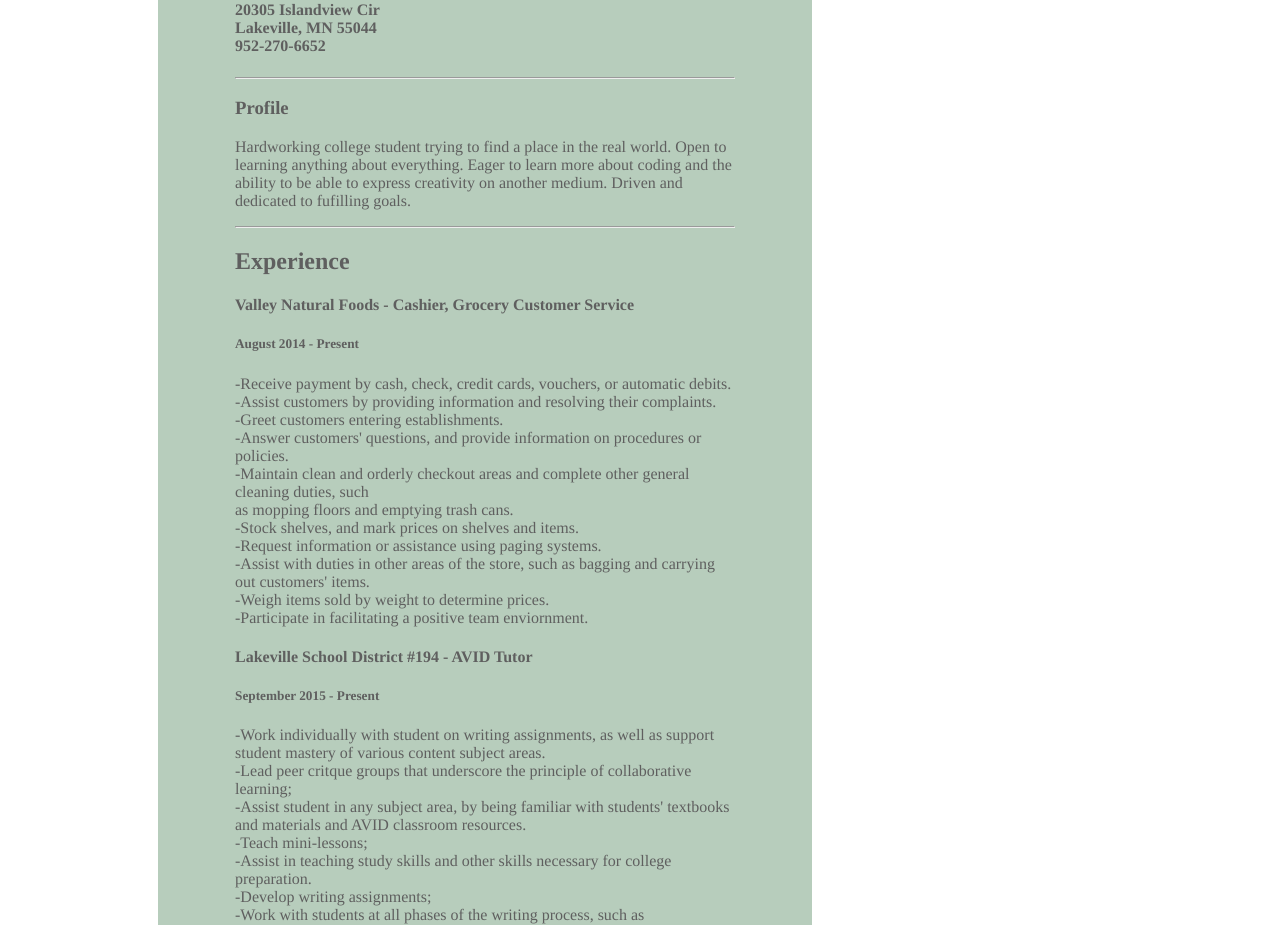
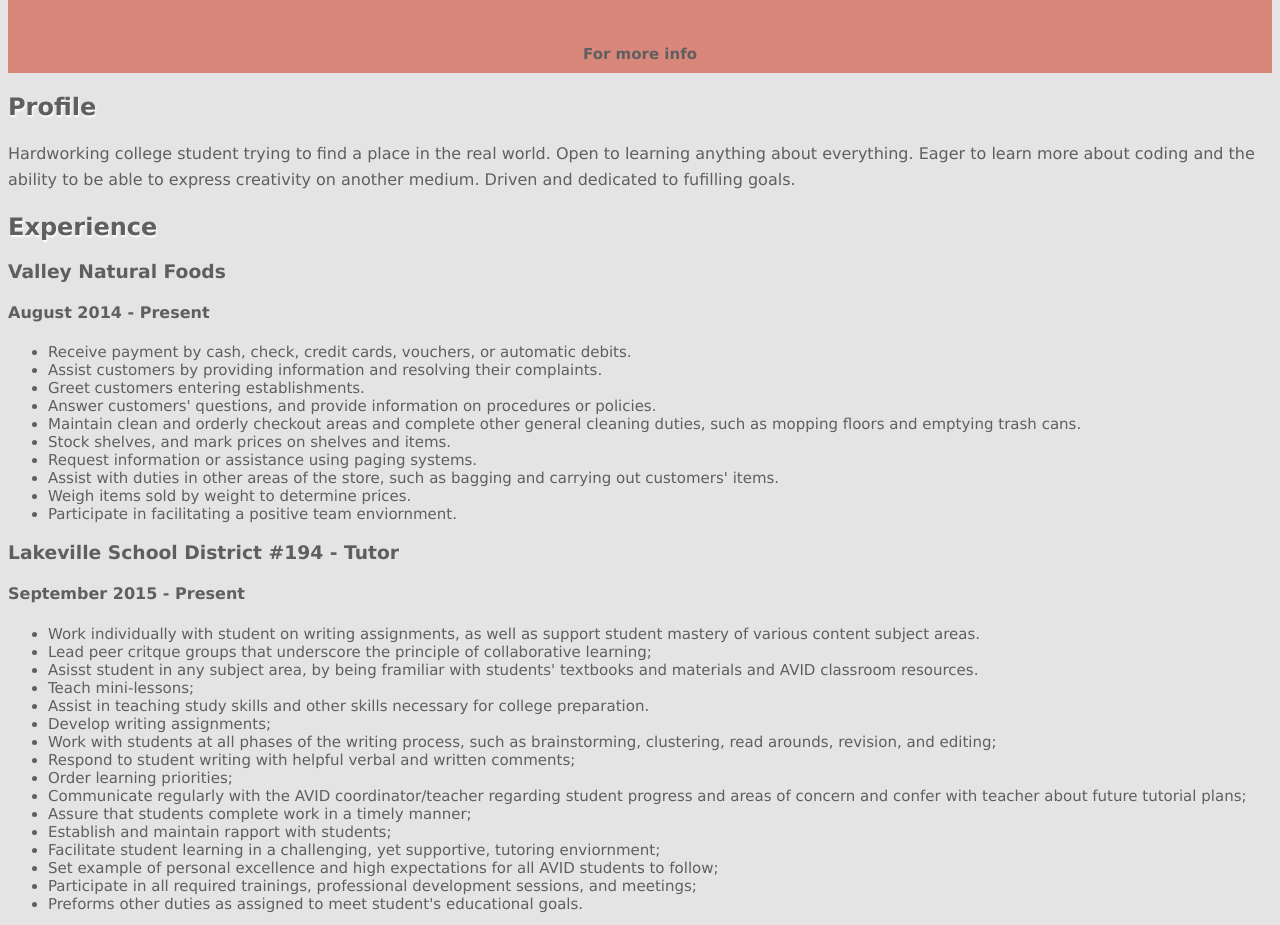
Before and after one commit to tay-ashton17/tay-ashton17.github.io, a plain HTML site: page index.html in a window 1280 px wide. Shown: the part 138-1063 px from the top of the page. Drawn offline with Linux system fonts and the light colour scheme.

Commit message:
change999

```diff
--- a/index.css
+++ b/index.css
@@ -1,40 +1,56 @@
-div {
-	border: 2px solid #b7cdbc;
-	background: #b7cdbc;
-	width:500px;
-	border-radius: 25px;
-	padding: 10px 75px;
-	margin-left: 150px;
-}
-
-
-h1 {
-    color:#5f5f5f ;
-    font-family: times;
+header {
+    color:#ffffff ;
+    font-family: verdana, arial, sans-serif;
+    font-weight: bold;
     font-size: 300%;
+    text-shadow: 2px 1px 1px #000000;
+    background-color:#da877b;
+    text-align: center;
+    padding-bottom: 3px;
 
 }
+h1 {
+	color:#5f5f5f;
+	font-family: verdana, arial, sans-serif;
+	text-shadow: 1px 2px 2px #ffffff;
+}
 h2 {
+	color:#fff;
+	font-family: verdana, arial, sans-serif;
+	font-size: 17px;
+	border-bottom: 10px;
+}
+h3{
 	color:#5f5f5f;
-	font-family: times;
-}
-h3 {
-	color:#5f5f5f;
-	font-family: times;
+	font-family: verdana, arial, sans-serif;
 }
 h4{
 	color:#5f5f5f;
-	font-family: times;
-}
-h5{
-	color:#5f5f5f;
-	font-family: times;
+	font-family: verdana, arial, sans-serif;
 }
 p  {
     color:#5f5f5f;
-    font-family:times;
+    font-family: verdana, arial, sans-serif;
     text-align: left;
+    line-height: 26px;
 }
 body{
-	background-color: #FFFfFf;
+	background-color: #e4e4e4;
 }
+a {
+	font-family: verdana, arial, sans-serif;
+	font-size: 15px;
+	text-decoration: none;
+	color: #5f5f5f;
+	text-shadow: none;
+	padding-top: 10px
+}
+a hover {
+	background-color: #fff;
+}
+li {
+	font-family: verdana, arial, sans-serif;
+	font-size: 15px;
+	color: #5f5f5f;
+
+}
--- a/index.html
+++ b/index.html
@@ -5,30 +5,59 @@
 </head>
 
 <body>
-<div>
-<h1 style="font-size:300%;">Taylor Ashton</h1>
-<h4>20305 Islandview Cir<br>Lakeville, MN 55044<br>952-270-6652</h4>
-<hr>
-<h3>Profile</h3>
+
+<header>Taylor Ashton
+<h2>20305 Islandview Cir<br>Lakeville, MN 55044<br>952-270-6652</h2>
+<a href="https://www.youtube.com/watch?v=dQw4w9WgXcQ" target="_blank"> For more info</a>
+</header>
+<section>
+<h1>Profile</h1>
 <p> Hardworking college student trying to find a place in the real world. Open to learning anything about everything. Eager to learn more about coding and the ability to be able to express creativity on another medium. Driven and dedicated to fufilling goals.</p>
-<hr>
-<h2>Experience</h2>
-<h4> Valley Natural Foods - Cashier, Grocery Customer Service</h4>
-<h5> August 2014 - Present</h5>
-<p>-Receive payment by cash, check, credit cards, vouchers, or automatic debits.<br>-Assist customers by providing information and resolving their
-complaints.<br>-Greet customers entering establishments.<br>-Answer customers' questions, and provide information on procedures or policies.<br>-Maintain clean and orderly checkout areas and complete other general cleaning duties, such<br>   as mopping floors and emptying trash cans.<br>-Stock shelves, and mark prices on shelves and items.<br>-Request information or assistance using paging systems.<br>-Assist with duties in other areas of the store, such as bagging and carrying out customers' items.<br>-Weigh items sold by weight to determine prices.<br>-Participate in facilitating  a positive team enviornment.</p>
-<h4> Lakeville School District #194 - AVID Tutor</h4>
-<h5>September 2015 - Present</h5>
-<p>-Work individually with student on writing assignments, as well as support student mastery of various content subject areas.<br>-Lead peer critque groups that underscore the principle of collaborative learning;<br>-Assist student in any subject area, by being familiar with students' textbooks and materials and AVID classroom resources.<br>-Teach mini-lessons;<br>-Assist in teaching study skills and other skills necessary for college preparation.<br>-Develop writing assignments;<br>-Work with students at all phases of the writing process, such as brainstorming, clustering, read arounds, revision, and editing;<br>-Respond to student writing with helpful verbal and written comments;<br>-Communicate regularly with the AVID coordinator/teacher regarding student progress and areas of concern and confer with teacher about future tutorial plans;<br>-Assure that students complete work in a timely manner;<br>-Establish and maintain rapport with students;<br>-Facilitate student learning in a challenging, yet supportive, tutoring enviornment;<br>-Set example of personal excellence and high expectations for all AVID students to follow;<br>-Participate in all required trainings, professional development sessions, and meetings;<br>-Performs other duties as assigned to meet student's educational goals.</p>
-<hr>
-<h2>Education</h2>
-<h4 style="font-size:110%;"> Lakeville South High School</h4>
+
+<h1>Experience</h1>
+<h3> Valley Natural Foods</h3>
+<h4> August 2014 - Present</h4>
+  <ul>
+    <li>Receive payment by cash, check, credit cards, vouchers, or automatic debits.</li>
+	<li>Assist customers by providing information and resolving their complaints.</li>
+	<li>Greet customers entering establishments.</li>
+	<li>Answer customers' questions, and provide information on procedures or policies.</li>
+	<li>Maintain clean and orderly checkout areas and complete other general cleaning duties, such as mopping floors and emptying trash cans.</li>
+	<li>Stock shelves, and mark prices on shelves and items.</li>
+	<li>Request information or assistance using paging systems.
+	<li>Assist with duties in other areas of the store, such as bagging and carrying out customers' items.</li>
+	<li>Weigh items sold by weight to determine prices.</li>
+	<li>Participate in facilitating  a positive team enviornment.</li>
+ </ul>
+<h3> Lakeville School District #194 - Tutor</h3>
+<h4>September 2015 - Present</h4>
+	<ul>
+	<li>Work individually with student on writing assignments, as well as support student mastery of various content subject areas.</li>
+	<li>Lead peer critque groups that underscore the principle of collaborative learning;</li>
+	<li>Asisst student in any subject area, by being framiliar with students' textbooks and materials and AVID classroom resources.</li>
+	<li>Teach mini-lessons;
+	<li>Assist in teaching study skills and other skills necessary for college preparation.</li>
+	<li>Develop writing assignments;</li>
+	<li>Work with students at all phases of the writing process, such as brainstorming, clustering, read arounds, revision, and editing;</li>
+	<li>Respond to student writing with helpful verbal and written comments;</li>
+	<li>Order learning priorities;</li>
+	<li>Communicate regularly with the AVID coordinator/teacher regarding student progress and areas of concern and confer with teacher about future tutorial plans;</li>
+	<li>Assure that students complete work in a timely manner;</li>
+	<li>Establish and maintain rapport with students;
+	<li>Facilitate student learning in a challenging, yet supportive, tutoring enviornment;</li>
+	<li>Set example of personal excellence and high expectations for all AVID students to follow;</li>
+	<li>Participate in all required trainings, professional development sessions, and meetings;</li>
+	<li>Preforms other duties as assigned to meet student's educational goals.</li>
+</ul>
+
+<h1>Education</h1>
+<h3 style="font-size:110%;"> Lakeville South High School</h3>
 <p style="font-size:90%;">Lakeville, MN 55044</p>
 <p style="font-size:90%;"> Graduation <em> June 2015</em></p>
-<h4 style="font-size:110%;"> Normandale Community College</h4>
+<h3 style="font-size:110%;"> Normandale Community College</h3>
 <p style="font-size:90%;">Bloomington, MN 55431</p>
 <p style="font-size:90%;"> Expected Graduation <em> June 2017</em></p>
-</div>
+</section>
 </body>
 
 </html>
```
